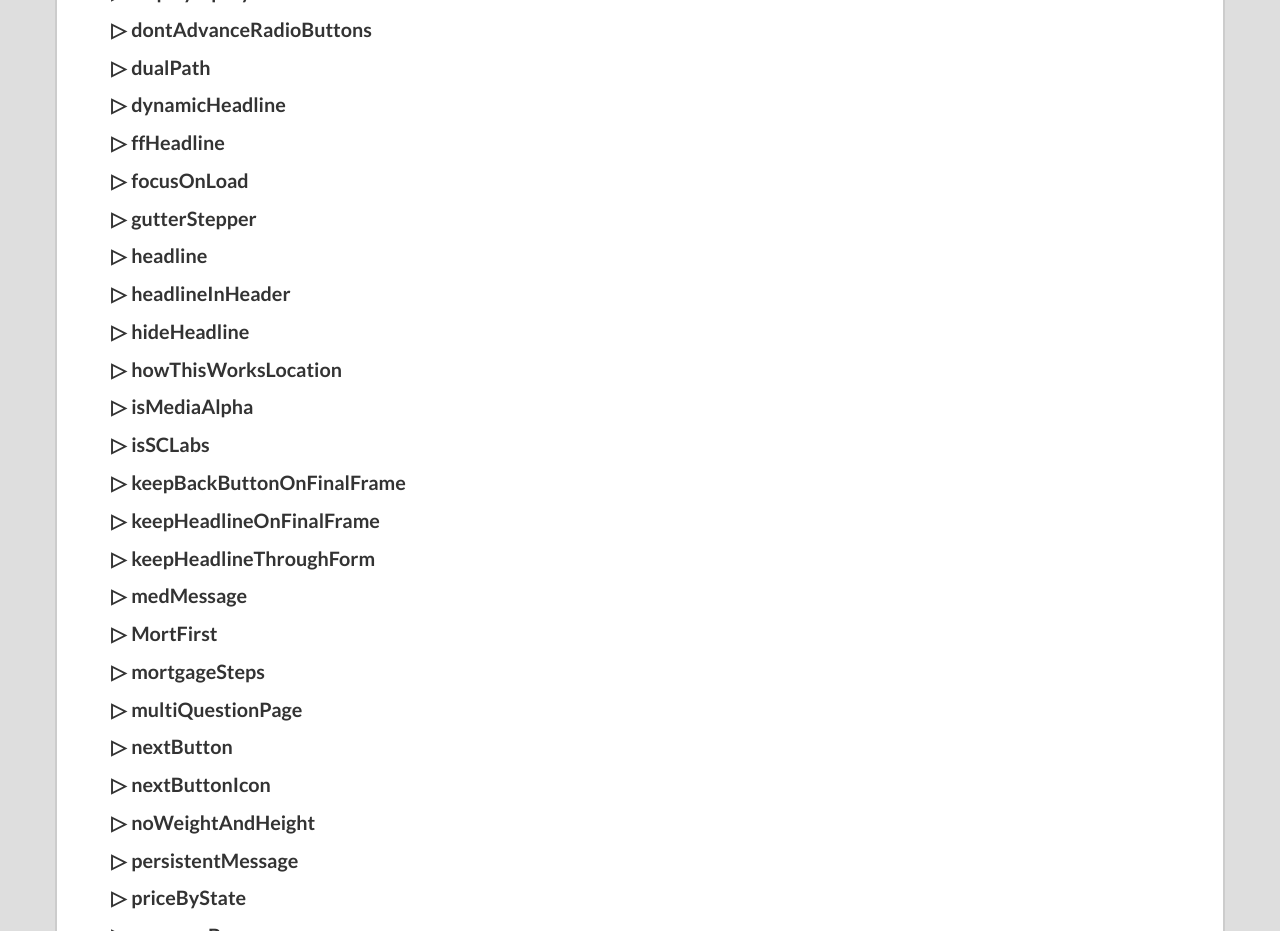
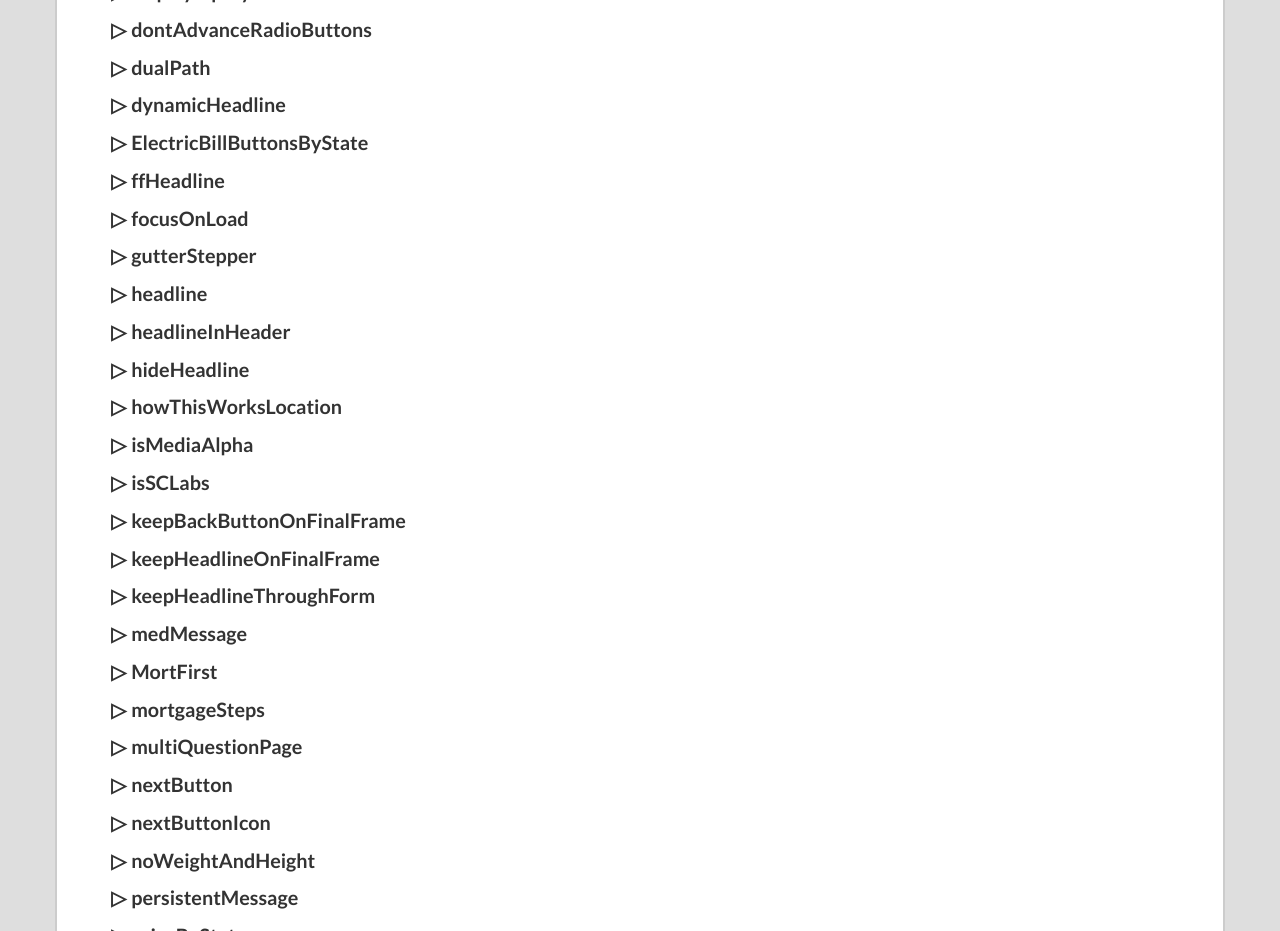
Before and after one commit to BigBeardedDev74/sc-v3-documentation, a SvelteKit app: page /new-site-creation in a window 1280 px wide. Shown: the part 2800-3731 px from the top of the page. Built offline with nearby package versions, Linux system fonts and the light colour scheme.

Commit message:
update config options

```diff
--- a/src/data/configOptions.js
+++ b/src/data/configOptions.js
@@ -474,6 +474,12 @@ const configOptions = [
     required: false,
   },
   {
+    title: "ElectricBillButtonsByState",
+    type: "boolean",
+    desc: "for solar sites, use buttons instead of a slider for select states",
+    required: false,
+  },
+  {
     title: "combinedMortAndPropVal",
     type: "boolean",
     desc: "set to true if MortgageAmount and EstimatedPropertyValue are on the same frame",
```
